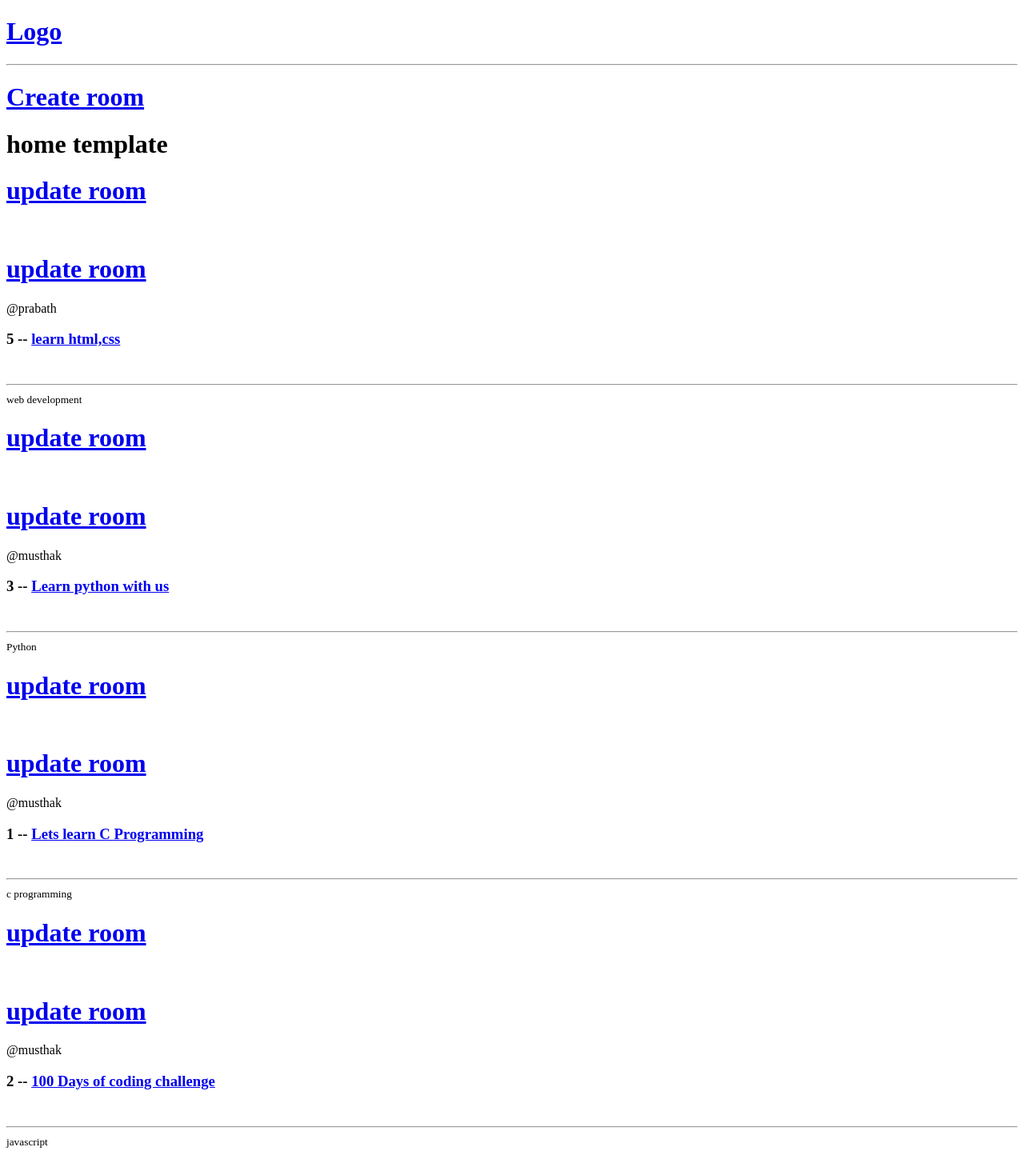
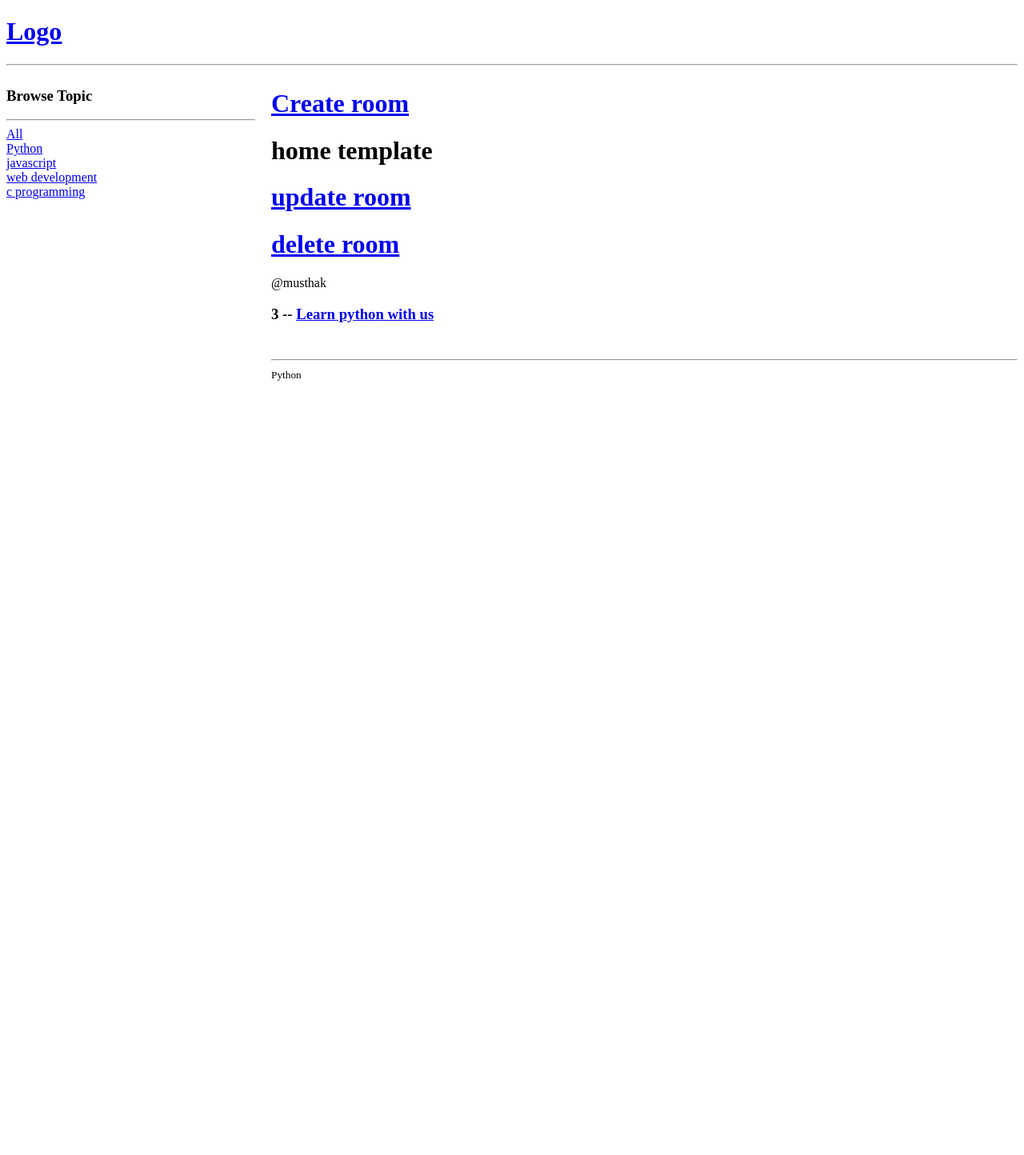
Before and after one commit to musthak2001/django_study_room, a Django app: a page that uses study_room/templates/home.html in a window 1280 px wide. Shown: the whole page at 80% size. After the commit the page ends 476 px from the top, so only its background shows below. Run offline with Django 5.2, Linux system fonts and the light colour scheme; data comes from the database, SQL or seed files in the repository; both versions use the stored data as it was after the commit.

Commit message:
Fix room management views, URLs, and templates; update database

```diff
--- a/study_room/base/urls.py
+++ b/study_room/base/urls.py
@@ -9,4 +9,5 @@
     path('navbar/', views.navbar,name="navbar"),
     path('create-room/', views.createroom,name="create-room"),
     path('update-room/<str:pk>/', views.updateRoom,name="update-room"),
+    path('delete-room/<str:pk>/', views.deleteRoom,name="delete-room"),
 ]
--- a/study_room/base/views.py
+++ b/study_room/base/views.py
@@ -1,12 +1,21 @@
 from django.shortcuts import render,redirect
-from .models import Room
+from .models import Room,Topic
 from .forms import RoomForm
 # Create your views here.
+def home(request):
+    q = request.GET.get('q') if request.GET.get('q') is not None else ''
+    topics = Topic.objects.all()
 
-def home(request):
-    rooms = Room.objects.all()
-    context = {'rooms': rooms}
+    if q:  # If a topic is selected
+        rooms = Room.objects.filter(topic__name__icontains=q)
+    else:  # If no topic is selected, show all rooms
+        rooms = Room.objects.all()
+
+    context = {'rooms': rooms, 'topics': topics}
     return render(request, "home.html", context)
+
+
+
 
 def room(request,pk):
     rooms = Room.objects.get(id=pk)
@@ -40,3 +49,10 @@
 
     context = {'form': form}
     return render(request, 'base/room_form.html', context)
+
+def deleteRoom(request,pk):
+    room = Room.objects.get(id=pk)
+    if request.method == 'POST':
+        room.delete()
+        return redirect('home')
+    return render(request,'base/delete.html',{'obj':room})
--- a/study_room/templates/home.html
+++ b/study_room/templates/home.html
@@ -1,35 +1,59 @@
 {% extends "main.html" %}
+{% block content %}
 
+<style>
+  .home-container {
+    display: grid;
+    grid-template-columns: 1fr 3fr;  /* Left = 1 part, Right = 3 parts */
+    gap: 20px;
+    align-items: start;
+  }
+</style>
+
+<div class="home-container">
+
+  <!-- Left side: Browse topics -->
+  <div>
+    <h3>Browse Topic</h3>
+    <hr>
 
     <div>
-  {% block content %}
+      <a href="{% url 'home' %}">All</a>
+    </div>
 
+    {% for topic in topics %}
+    <div>
+      <a href="{% url 'home' %}?q={{ topic.name }}">{{ topic.name }}</a>
+    </div>
+    {% endfor %}
+
+  </div>
+
+  <!-- Right side: Create room + room list -->
   <div>
     <a href="{% url 'create-room' %}"><h1>Create room</h1></a>
-  </div>
+    <h1>home template</h1>
 
-
-  <h1>home template </h1>
     {% for room in rooms %}
     <div>
       <div>
         <a href="{% url 'update-room' room.id %}"><h1>update room</h1></a>
       </div>
 
-  <br>
       <div>
-    <a href="{% url 'update-room' room.id %}"><h1>update room</h1></a>
+        <a href="{% url 'delete-room' room.id %}"><h1>delete room</h1></a>
       </div>
 
       <span>@{{ room.host.username }}</span>
-    <h3>{{ room.id }} -- <a href="{% url 'room' room.id %}">{{ room.name }}</a></h3>
+      <h3>{{ room.id }} -- <a href="{% url 'room' room.id %}">{{ room.name}}</a></h3>
 
       <br><hr>
 
       <small>{{ room.topic.name }}</small>
     </div>
-
     {% endfor %}
   </div>
 
+</div>
+
 {% endblock content %}
```
Also changed, not shown: study_room/base/templates/base/delete.html (+13 -0 lines), study_room/db.sqlite3. Lines whose indentation alone changed are shown as unchanged.
